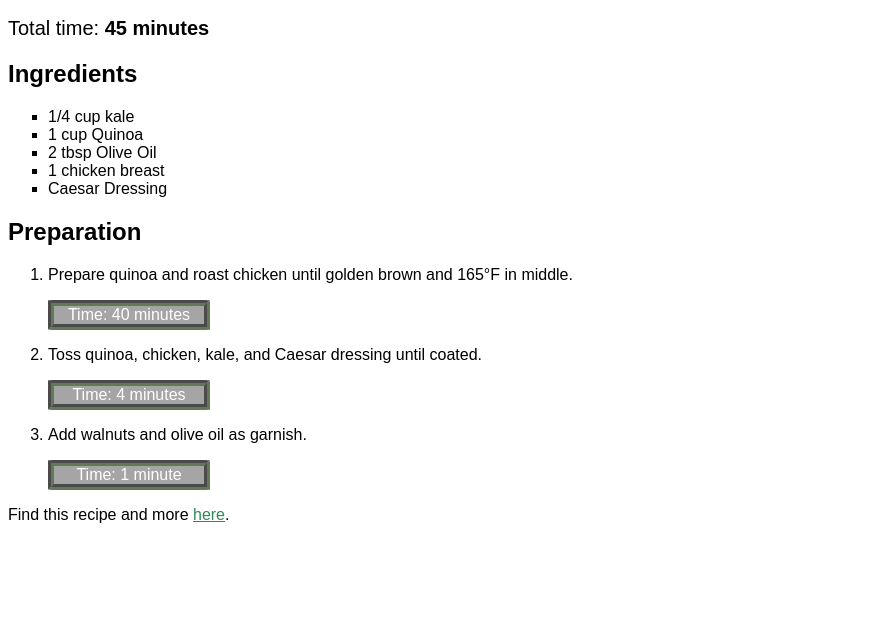
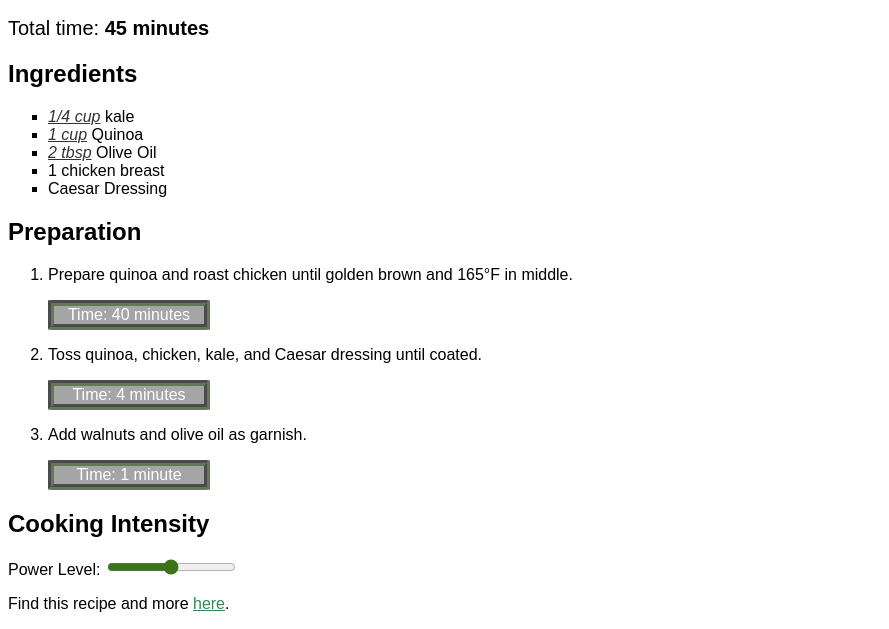
Before and after one commit to imjayapple/Healthy-Recipes-CSS-Project, a plain HTML site: page index.html in a window 1280 px wide. Shown: the part 268-897 px from the top of the page, without its empty margins (0-889 px from the left). Before the commit the page ends 808 px from the top, so only its background shows below. Drawn offline with Linux system fonts and the light colour scheme.

Commit message:
Highlight ingredients measurements, added Power Level slider for Cooking Intensity, accent-color experimentation

```diff
--- a/index.html
+++ b/index.html
@@ -16,9 +16,9 @@
 
   <h2>Ingredients</h2>
   <ul class="ingredients">
-    <li>1/4 cup kale</li>
-    <li>1 cup Quinoa</li>
-    <li>2 tbsp Olive Oil</li>
+    <li><a>1/4 cup</a> kale</li>
+    <li><a>1 cup</a> Quinoa</li>
+    <li><a>2 tbsp</a> Olive Oil</li>
     <li>1 chicken breast</li>
     <li>Caesar Dressing</li>
   </ul>
@@ -39,7 +39,14 @@
     </li>
   </ol>
 
+  <div>
+    <h2>Cooking Intensity</h2>
+      <label for="vol">Power Level:</label>
+      <input type="range" id="vol" name="vol" min="0" max="9000">
+  </div>
+
   <p class="citation">Find this recipe and more <a href="http://www.myrecipes.com/recipe/kale-caesar-salad-chicken" target="_blank" class="external-link">here</a>.</p>
+
 
 </body>
 
--- a/style.css
+++ b/style.css
@@ -38,3 +38,13 @@ p.time {
 a.external-link {
     color: seagreen;
 }
+
+.ingredients a {
+    opacity: 0.8;
+    text-decoration: underline;
+    font-style: italic;
+}
+
+#vol {
+    accent-color: #3B731A;
+}
```
